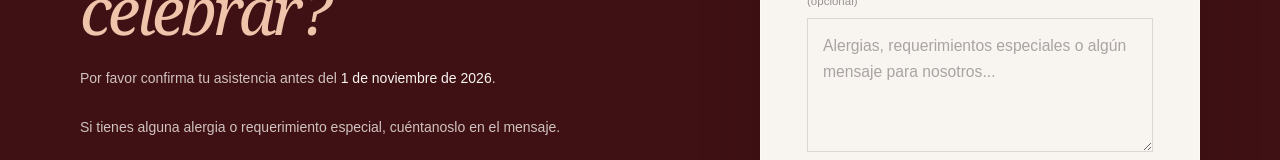
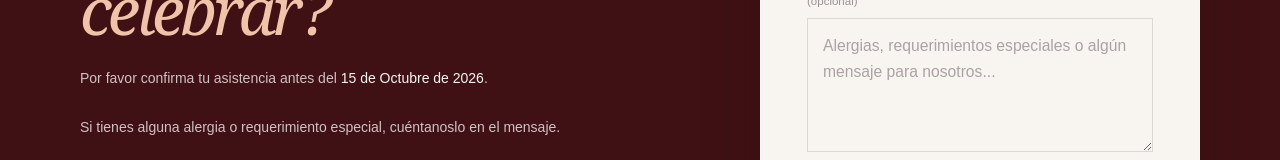
Before and after one commit to GastonH92/wed-inv-mya, a Next.js app: page / in a window 1280 px wide. Shown: the part 5512-5672 px from the top of the page. Built offline with nearby package versions, Linux system fonts and the light colour scheme.

Commit message:
Update RSVP.jsx
cambio fecha ed confirmacion

```diff
--- a/src/app/components/RSVP/RSVP.jsx
+++ b/src/app/components/RSVP/RSVP.jsx
@@ -8,7 +8,7 @@ export default function RSVP() {
             <p className="section-kicker">Nos encantará verte</p>
              <h2> ¿Vienes a <br /> <em>celebrar?</em> </h2>
 
-              <p className="rsvp-copy"> Por favor confirma tu asistencia antes del{" "} <strong>1 de noviembre de 2026</strong>. </p>
+              <p className="rsvp-copy"> Por favor confirma tu asistencia antes del{" "} <strong>15 de Octubre de 2026</strong>. </p>
                <p className="rsvp-copy"> Si tienes alguna alergia o requerimiento especial, cuéntanoslo en el mensaje. </p>
                 </div> <div className="rsvp-card"> <RSVPForm />
                 </div>
```
